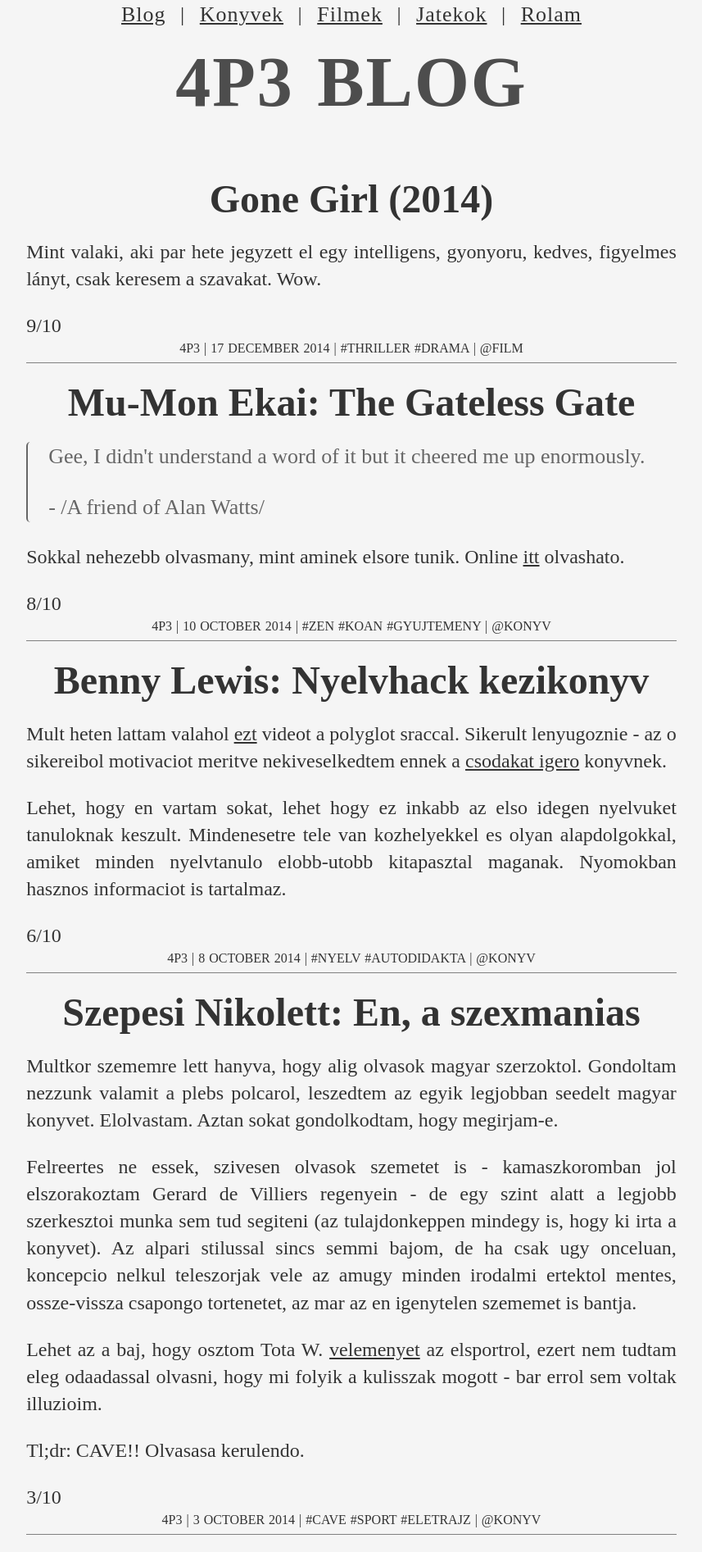
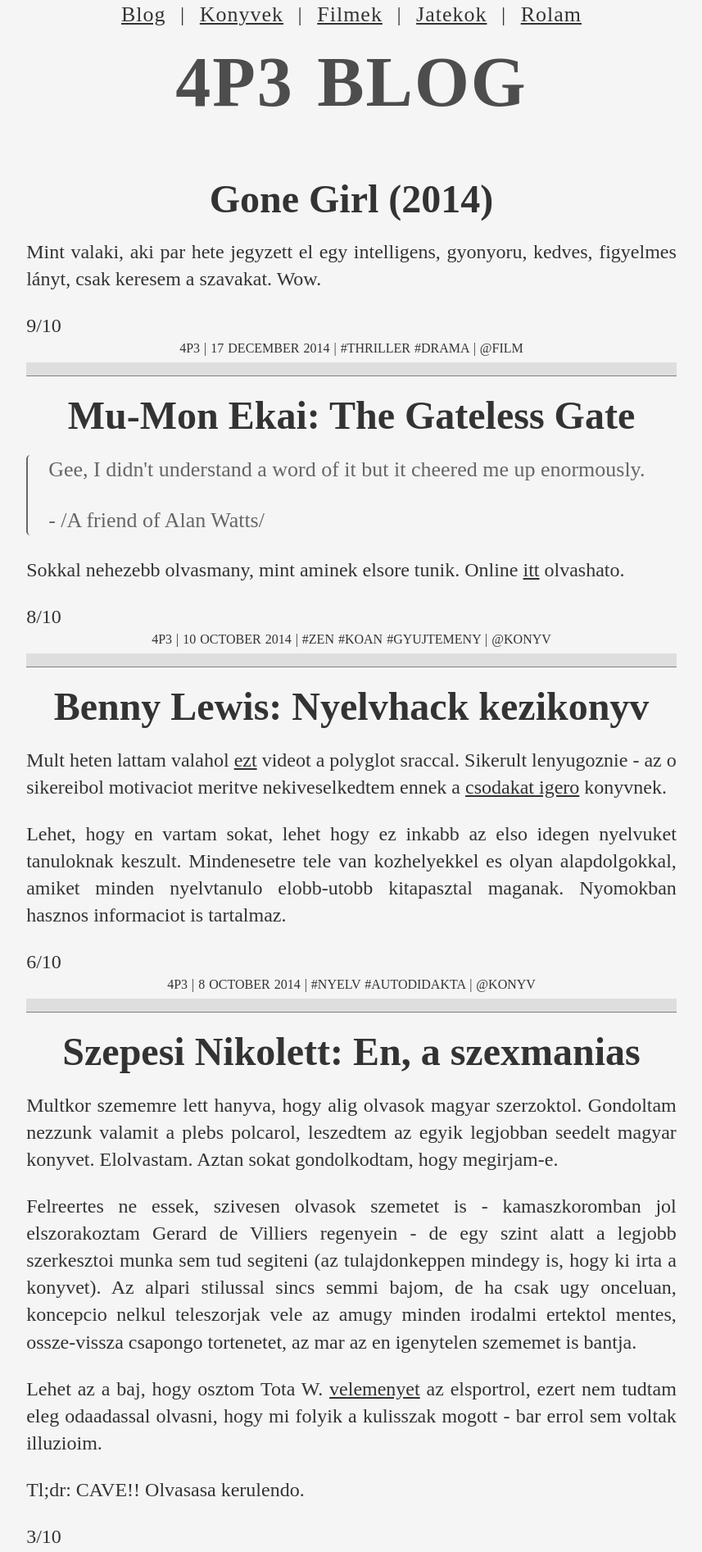
Before and after one commit to 4p3/4p3.github.io, a Jekyll site: the page built from index.html, in a window 1280 px wide. Shown: the top 1893 px of the page at 82% size, without its empty margins (211-1068 px from the left). Built offline with Jekyll 4.4.1, drawn with Linux system fonts in a browser that asks for light colours; Markdown is read by kramdown in place of the engine named in the settings; the list of posts is cut into pages by our own code.

Commit message:
more padding and typekit link

```diff
--- a/css/index.css
+++ b/css/index.css
@@ -85,6 +85,7 @@
 .post-ending {
   width: 62%;
   margin: 0 auto;
+  padding-bottom: 16px;
   border-bottom: 1px solid rgb(128, 128, 128);
   background-color: rgb(222, 222, 222);
 }
--- a/rolam.html
+++ b/rolam.html
@@ -18,5 +18,5 @@
     <div class="post-content">
     <blockquote><p>Hosszas prototipizalas utan szuletett kezmuves mestermu, mely inkrementalisan lepked a tokeletesseg dicso utjan.</p></blockquote>
     <p>Vilagrajottet jelentos mertekben segitettek: <a href="http://macaw.co">macaw</a>, <a href="https://www.sublimetext.com">sublime text</a>, <a href="http://www.opera.com/developer">opera dev</a>.</p>
-    <p>Irja <a href="mailto:seredi@gmail.com">4p3</a>, generalja a <a href="http://jekyllrb.com">jekyll</a>, hostolja a <a href="https://pages.github.com">github</a>. A fontokat a <a href="https://typekit.com/">typekit</a>, az alahuzasokat a <a href="https://github.com/EagerIO/SmartUnderline">smartunderline</a> kozmetikazza.</p>
+    <p>Irja <a href="mailto:seredi@gmail.com">4p3</a>, generalja a <a href="http://jekyllrb.com">jekyll</a>, hostolja a <a href="https://pages.github.com">github</a>. A fontokat a <a href="https://typekit.com/colophons/ajd7dau">typekit</a>, az alahuzasokat a <a href="https://github.com/EagerIO/SmartUnderline">smartunderline</a> kozmetikazza.</p>
     </div>
```
